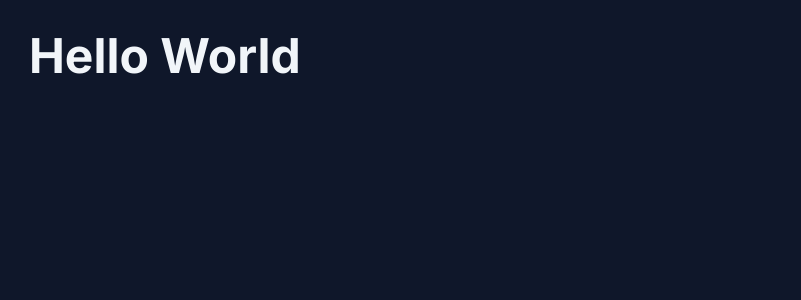
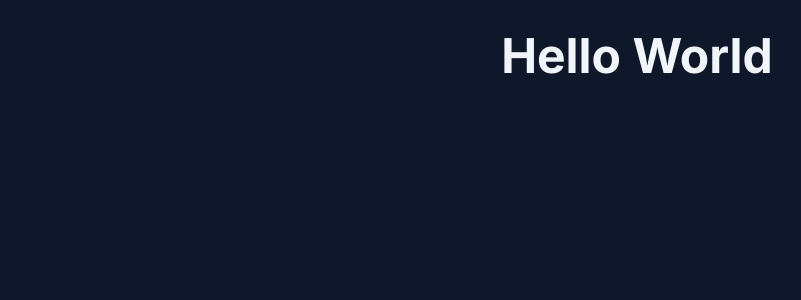
Before and after one commit to RayanneRamos/masterizando-tailwind, a Next.js app: page / in a window 1280 px wide. Shown: the top 300 px of the page, without its empty margins (3-804 px from the left). Built offline with nearby package versions, Linux system fonts and the light colour scheme.

Commit message:
aprendendo o dark theme no tailwind

```diff
--- a/src/app/page.tsx
+++ b/src/app/page.tsx
@@ -1,7 +1,11 @@
 export default function Home() {
   return (
-    <div className="p-8 bg-slate-900 text-slate-100 h-screen">
-      <h1 className="font-bold text-5xl">Hello World</h1>
+    <div className="p-8 bg-slate-900 text-slate-100 h-screen flex flex-col items-center text-center">
+      <div className="max-w-2xl">
+        <h1 className="font-bold text-3xl sm:text-4xl lg:text-5xl">
+          Hello World
+        </h1>
+      </div>
     </div>
   );
 }
```
